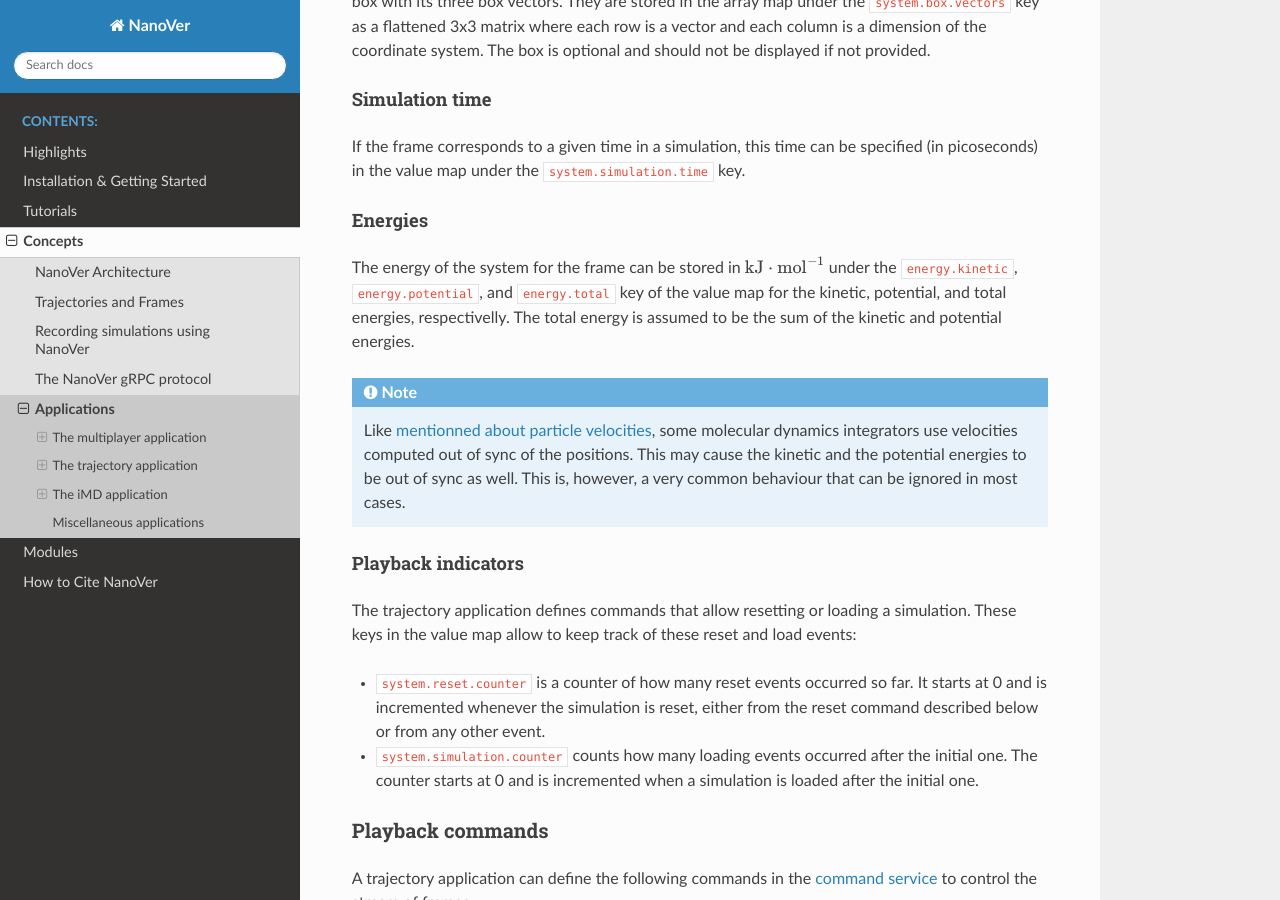
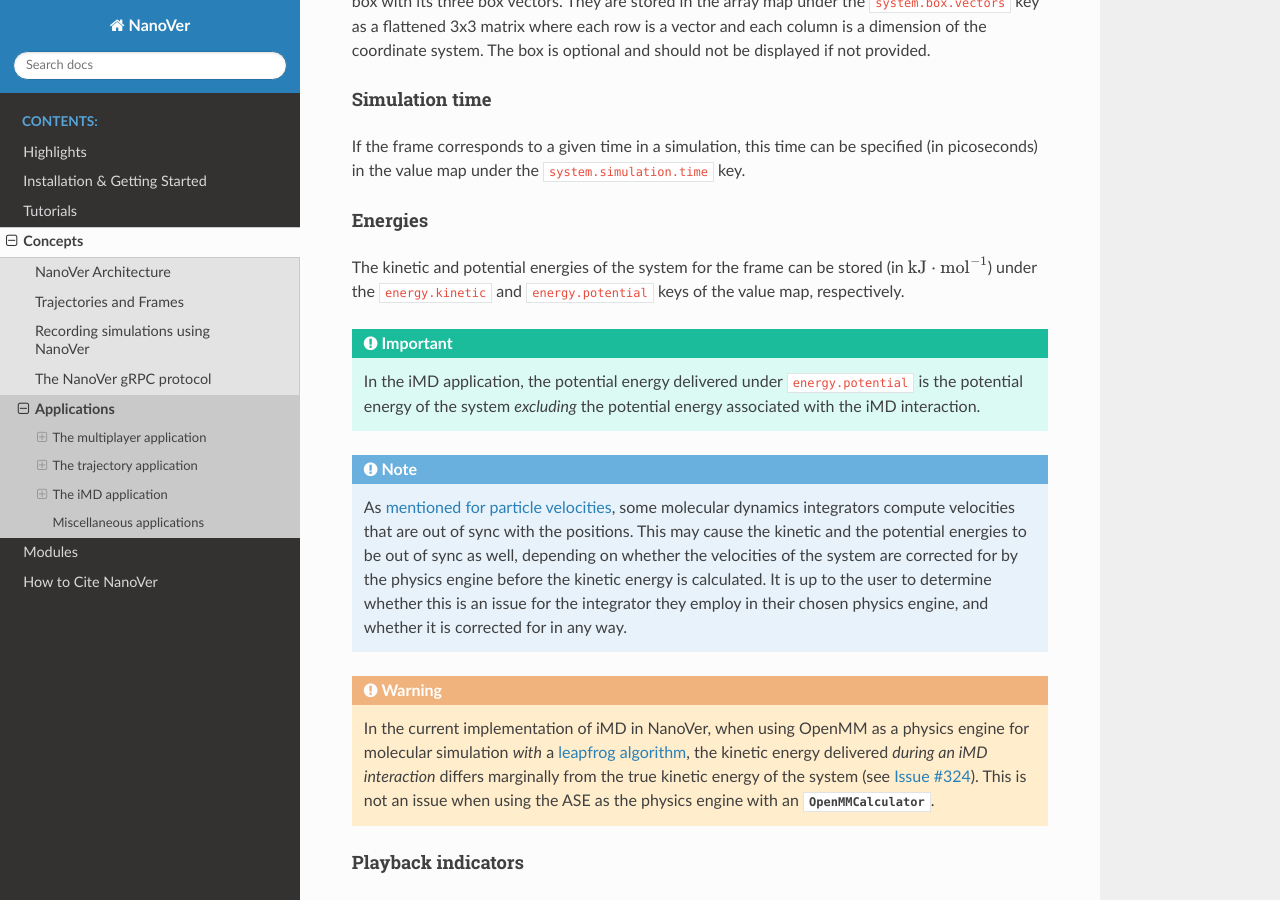
Before and after one commit to IRL2/nanover-docs, a Sphinx documentation site: the page built from source/concepts/applications.rst, in a window 1280 px wide and 900 px high, scrolled down 8859 px. Built offline with Sphinx 7.4.7 and the Read the Docs theme 3.1.0, drawn with Linux system fonts in a browser that asks for light colours; pages that are not in the unit, such as notebooks, are missing from menus; the version number could not be read and is left out.

Commit message:
Edited energies section to include information about system PE, warning about KE, and rewording leapfrog section

```diff
--- a/source/concepts/applications.rst
+++ b/source/concepts/applications.rst
@@ -500,19 +500,36 @@ key.
 Energies
 ^^^^^^^^
 
-The energy of the system for the frame can be stored in
-:math:`\text{kJ}\cdot\text{mol}^{-1}` under the ``energy.kinetic``,
-``energy.potential``, and ``energy.total`` key of the value map for the
-kinetic, potential, and total energies, respectivelly. The total energy is
-assumed to be the sum of the kinetic and potential energies.
+The kinetic and potential energies of the system for the frame can be stored (in
+:math:`\text{kJ}\cdot\text{mol}^{-1}`) under the ``energy.kinetic`` and
+``energy.potential`` keys of the value map, respectively.
+
+.. important::
+
+   In the iMD application, the potential energy delivered under ``energy.potential``
+   is the potential energy of the system *excluding* the potential energy associated
+   with the iMD interaction.
 
 .. note::
 
-   Like :ref:`mentionned about particle velocities <leap-frog-warning>`, some
-   molecular dynamics integrators use velocities computed out of sync of the
+   As :ref:`mentioned for particle velocities <leap-frog-warning>`, some
+   molecular dynamics integrators compute velocities that are out of sync with the
    positions. This may cause the kinetic and the potential energies to be out of
-   sync as well. This is, however, a very common behaviour that can be ignored in
-   most cases.
+   sync as well, depending on whether the velocities of the system are corrected
+   for by the physics engine before the kinetic energy is calculated. It is up to
+   the user to determine whether this is an issue for the integrator they employ
+   in their chosen physics engine, and whether it is corrected for in any way.
+
+.. warning::
+
+   In the current implementation of iMD in NanoVer, when using OpenMM as a physics
+   engine for molecular simulation *with* a
+   :ref:`leapfrog algorithm <leap-frog-warning>`, the kinetic energy delivered
+   *during an iMD interaction* differs marginally from the true kinetic energy of the
+   system (see `Issue #324 <https://github.com/IRL2/nanover-server-py/issues/324>`_).
+   This is not an issue when using the ASE as the physics engine with an
+   :class:`OpenMMCalculator`.
+
 
 Playback indicators
 ^^^^^^^^^^^^^^^^^^^
```
